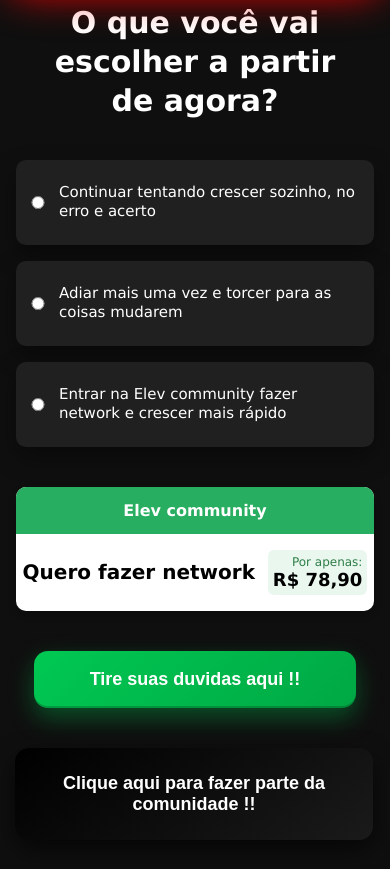
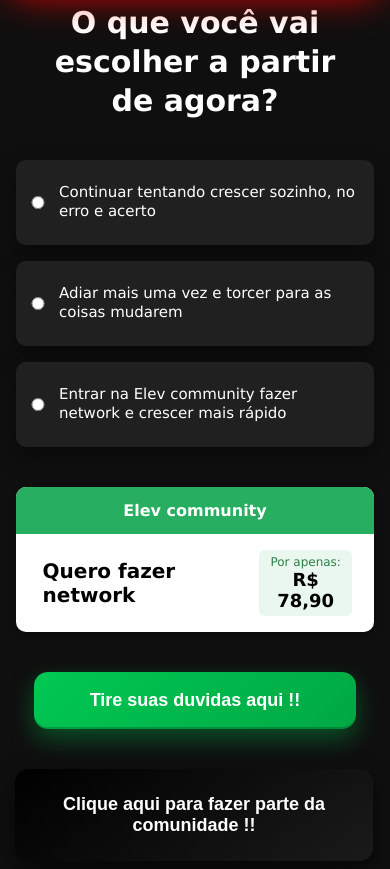
Before and after one commit to deoguito/Elev-community, a plain HTML site: page index.html in a window 390 px wide. Shown: the part 1210-2079 px from the top of the page. Drawn offline with Linux system fonts and the light colour scheme.

Commit message:
Atualização visual do site

```diff
--- a/style.css
+++ b/style.css
@@ -158,6 +158,7 @@ iframe{
   justify-content: space-between;
   align-items: center;
   padding: 16px;
+  margin-left: 20px;
 }
 
 .card-text {
@@ -170,7 +171,8 @@ iframe{
   background: #eaf7ef;
   border-radius: 6px;
   padding: 8px 12px;
-  text-align: right;
+  text-align: center;
+  margin-right: 10px;
 }
 
 .card-price .small {
@@ -434,7 +436,7 @@ iframe{
   }
 
   .card-price{
-    margin-right: -25px;
+    margin-right: -10px;
     padding: 5px;
 
   }
```
